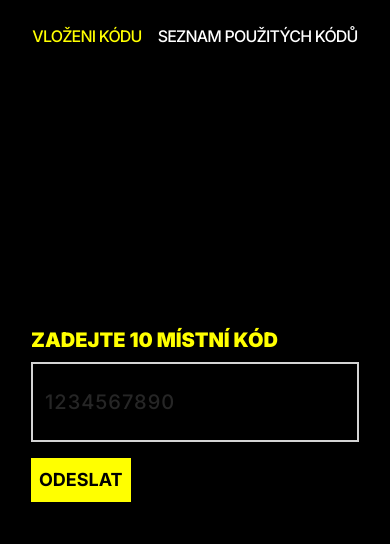
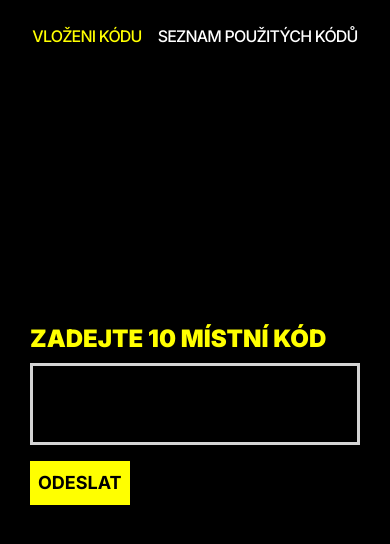
Before and after one commit to swajp/oms-codes, a Next.js app: page / in a window 390 px wide. Shown: the top 544 px of the page. Built offline with nearby package versions, Linux system fonts and the light colour scheme.

Commit message:
responsivity

```diff
--- a/components/form.tsx
+++ b/components/form.tsx
@@ -37,16 +37,15 @@ export default function Form() {
   return (
     <section className="h-screen w-full flex items-center bg-black content-center justify-center">
       <form onSubmit={handleSubmit} action="" className="flex flex-col">
-        <p className="font-black text-[#FFFF00] text-xl md:text-4xl lg:text-5xl mb-2 md:mb-4">
+        <p className="font-black text-[#FFFF00] text-2xl md:text-4xl lg:text-5xl mb-2 md:mb-4">
           ZADEJTE 10 MÍSTNÍ KÓD
         </p>
         <input
           type="number"
           id="code"
-          placeholder="1234567890"
           onChange={(e) => setCode(e.target.value)}
           value={code}
-          className="bg-transparent text-white border-2 mb-4 placeholder:text-neutral-800 border-neutral-300  focus:ring-0 p-6 md:p-8 pl-3 md:pl-6 font-medium spacing tracking-wider text-xl md:text-5xl lg:text-6xl focus:outline-none [appearance:textfield] [&::-webkit-outer-spin-button]:appearance-none [&::-webkit-inner-spin-button]:appearance-none"
+          className="bg-transparent text-white border-[3px] mb-4 placeholder:text-neutral-800 border-neutral-300  focus:ring-0 p-6 md:p-8 pl-3 md:pl-6 font-medium spacing tracking-wider text-xl md:text-5xl lg:text-6xl focus:outline-none [appearance:textfield] [&::-webkit-outer-spin-button]:appearance-none [&::-webkit-inner-spin-button]:appearance-none"
         />
         <div className="flex ">
           <button className="text-black bg-[#FFFF00] p-2 md:p-4 text-lg md:text-2xl font-bold max-w-lg  hover:bg-white  transition-all">
```
